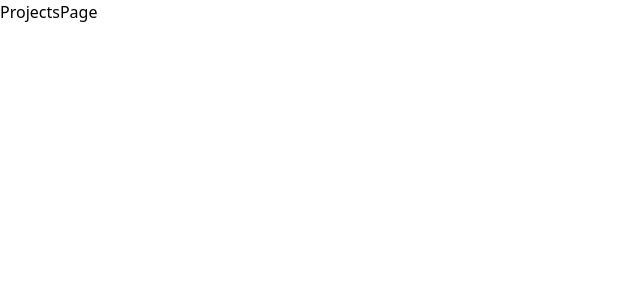
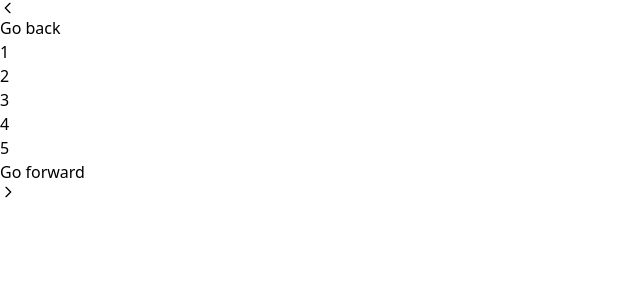
Before and after one commit to luongbui234/cloneJira, a Next.js app: page /projects in a window 1280 px wide. Shown: the top 300 px of the page, without its empty margins (0-640 px from the left). Built offline with nearby package versions, Linux system fonts and the light colour scheme.

Commit message:
da tao branch projects

```diff
--- a/src/app/projects/page.tsx
+++ b/src/app/projects/page.tsx
@@ -1,5 +1,24 @@
+"use client";
 import React from "react";
 
+import { Pagination } from "flowbite-react";
+import { useState } from "react";
+
 export default function ProjectsPage() {
-  return <div>ProjectsPage</div>;
+  const [currentPage, setCurrentPage] = useState(1);
+
+  const onPageChange = (page: number) => setCurrentPage(page);
+  return (
+    <div className="flex overflow-x-auto sm:justify-center">
+      <Pagination
+        layout="pagination"
+        currentPage={currentPage}
+        totalPages={1000}
+        onPageChange={onPageChange}
+        previousLabel="Go back"
+        nextLabel="Go forward"
+        showIcons
+      />
+    </div>
+  );
 }
```
